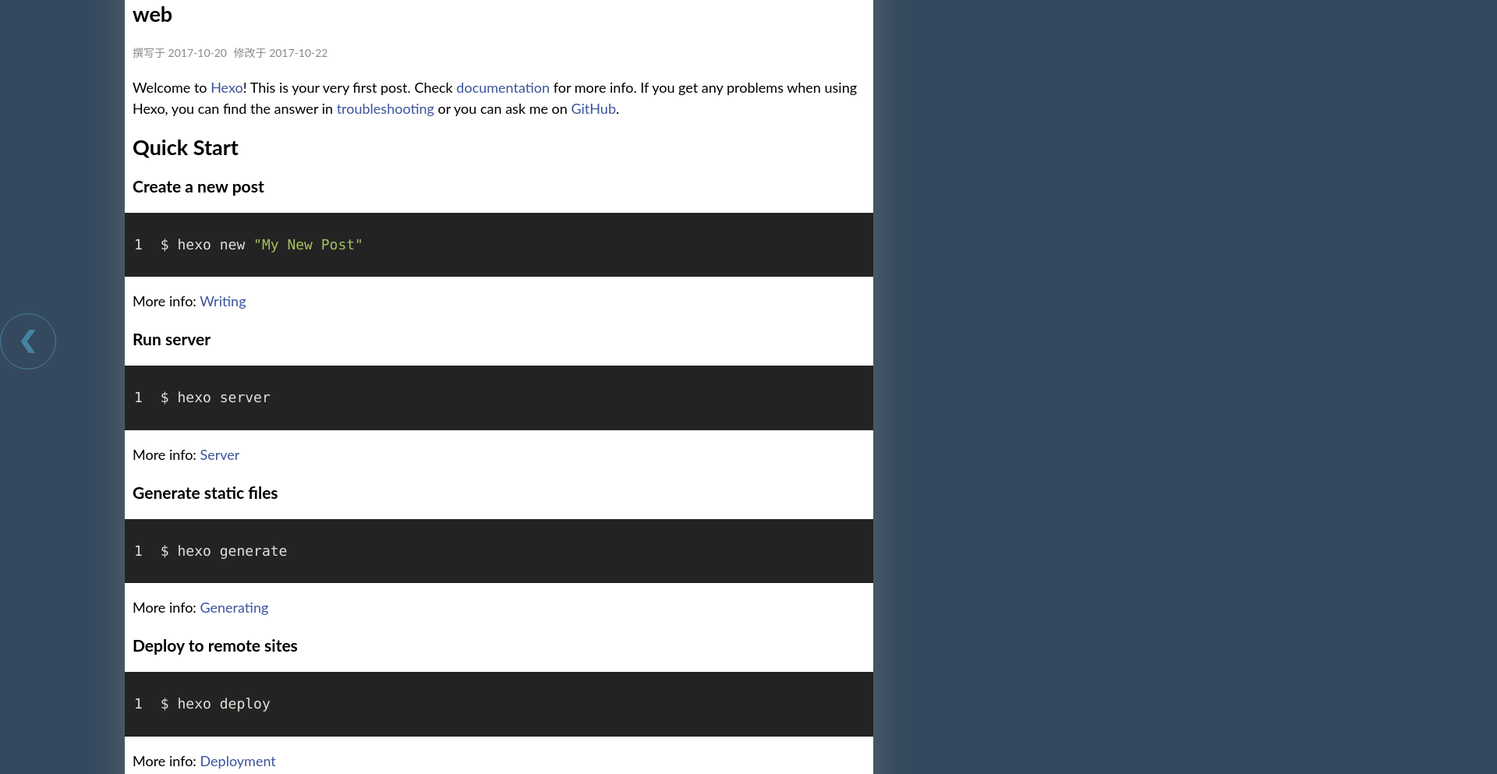
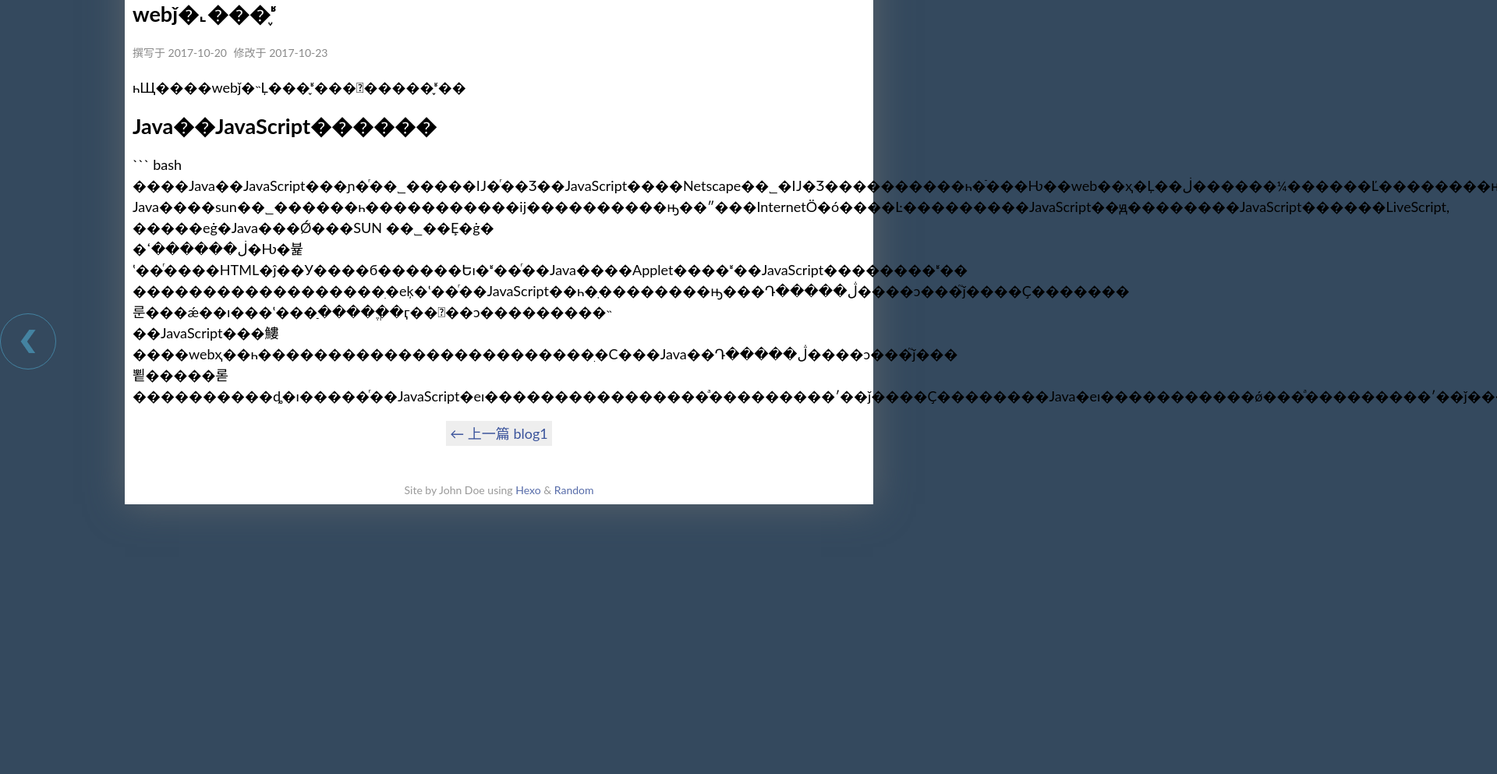
Before and after one commit to Cynthiaman/Cynthiaman.github.io, a plain HTML site: page 2017/10/20/hello-world/index.html in a window 1280 px wide. Shown: the part 78-1071 px from the top of the page at 78% size, 1920 px wide, since content can reach past the window. After the commit the page ends 800 px from the top, so only its background shows below. Drawn offline with Linux system fonts and the light colour scheme.

Commit message:
Site updated: 2017-10-23 22:42:13

````diff
--- a/2017/10/20/hello-world/index.html
+++ b/2017/10/20/hello-world/index.html
@@ -16,10 +16,10 @@
 
 
 
-    <meta name="description" content="Welcome to Hexo! This is your very first post. Check documentation for more info. If you get any problems when using Hexo, you can find the answer in troubleshooting or you can ask me on GitHub.
-Qu...">
+    <meta name="description" content="һЩ����webǰ�˵Ļ���֪ʶ���׻�����֪ʶ��
+Java��JavaScript������``` bash����Java��JavaScript���ɲ�ͬ��˾�����Ĳ�ͬ��Ʒ��JavaScript����Netscape��˾�Ĳ�Ʒ����������һ�ֿ���Ƕ��web��ҳ�Ļ��ڶ������¼������Ľ��������ԣ�Java����su...">
 
-  <title>web [ Cynthia ]</title>
+  <title>webǰ�˻���֪ʶ [ Cynthia ]</title>
 
 
     <link rel="shortcut icon" href="/favicon.ico">
@@ -119,25 +119,18 @@ Qu...">
 
 
   <article id="post">
-    <h1>web</h1>
+    <h1>webǰ�˻���֪ʶ</h1>
     <p class="page-title-sub">
       <span id = "post-title-date">撰写于 2017-10-20</span>
 
-        <span id = "post-title-updated">修改于 2017-10-22</span>
+        <span id = "post-title-updated">修改于 2017-10-23</span>
 
 
 
     </p>
 
-    <p>Welcome to <a href="https://hexo.io/" target="_blank" rel="external">Hexo</a>! This is your very first post. Check <a href="https://hexo.io/docs/" target="_blank" rel="external">documentation</a> for more info. If you get any problems when using Hexo, you can find the answer in <a href="https://hexo.io/docs/troubleshooting.html" target="_blank" rel="external">troubleshooting</a> or you can ask me on <a href="https://github.com/hexojs/hexo/issues" target="_blank" rel="external">GitHub</a>.</p>
-<h2 id="Quick-Start"><a href="#Quick-Start" class="headerlink" title="Quick Start"></a>Quick Start</h2><h3 id="Create-a-new-post"><a href="#Create-a-new-post" class="headerlink" title="Create a new post"></a>Create a new post</h3><figure class="highlight bash"><table><tr><td class="gutter"><pre><div class="line">1</div></pre></td><td class="code"><pre><div class="line">$ hexo new <span class="string">"My New Post"</span></div></pre></td></tr></table></figure>
-<p>More info: <a href="https://hexo.io/docs/writing.html" target="_blank" rel="external">Writing</a></p>
-<h3 id="Run-server"><a href="#Run-server" class="headerlink" title="Run server"></a>Run server</h3><figure class="highlight bash"><table><tr><td class="gutter"><pre><div class="line">1</div></pre></td><td class="code"><pre><div class="line">$ hexo server</div></pre></td></tr></table></figure>
-<p>More info: <a href="https://hexo.io/docs/server.html" target="_blank" rel="external">Server</a></p>
-<h3 id="Generate-static-files"><a href="#Generate-static-files" class="headerlink" title="Generate static files"></a>Generate static files</h3><figure class="highlight bash"><table><tr><td class="gutter"><pre><div class="line">1</div></pre></td><td class="code"><pre><div class="line">$ hexo generate</div></pre></td></tr></table></figure>
-<p>More info: <a href="https://hexo.io/docs/generating.html" target="_blank" rel="external">Generating</a></p>
-<h3 id="Deploy-to-remote-sites"><a href="#Deploy-to-remote-sites" class="headerlink" title="Deploy to remote sites"></a>Deploy to remote sites</h3><figure class="highlight bash"><table><tr><td class="gutter"><pre><div class="line">1</div></pre></td><td class="code"><pre><div class="line">$ hexo deploy</div></pre></td></tr></table></figure>
-<p>More info: <a href="https://hexo.io/docs/deployment.html" target="_blank" rel="external">Deployment</a></p>
+    <p>һЩ����webǰ�˵Ļ���֪ʶ���׻�����֪ʶ��</p>
+<h2 id="Java��JavaScript������"><a href="#Java��JavaScript������" class="headerlink" title="Java��JavaScript������"></a>Java��JavaScript������</h2><p>``` bash<br>����Java��JavaScript���ɲ�ͬ��˾�����Ĳ�ͬ��Ʒ��JavaScript����Netscape��˾�Ĳ�Ʒ����������һ�ֿ���Ƕ��web��ҳ�Ļ��ڶ������¼������Ľ��������ԣ�<br>Java����sun��˾������һ�����������ĳ����������ԣ��ʺ���InternetӦ�ó����Ŀ���������JavaScript��ԭ��������JavaScript������LiveScript,<br>�����еġ�Java���Ǿ���SUN ��˾��Ȩ�ġ�<br>�ڶ������ߵ�Ƕ�뷽ʽ��ͬ����HTML�ĵ��У����б������Եı�ʶ��ͬ��Java����Applet����ʶ��JavaScript����<script></script>����ʶ��<br>������������������ִ�еķ�ʽ��ͬ��JavaScript��һ�ֽ��������ԣ���Դ�����ڷ����ͻ���֮ǰ����Ҫ�������룬���ǽ��ı���ʽ���ַ�����ֱ�ӷ��͸��ͻ���������˵<br>��JavaScript���䱾����webҳ��һ������������������������ִ�С���Java��Դ�����ڷ����ͻ���֮ǰ���뾭�����롣<br>����������ȡ�ı�����ͬ��JavaScript�еı����������������ͣ���������ʹ��ǰ����Ҫ��������Java�еı�����������ǿ���ͣ���������ʹ��ǰ����Ҫ������</p>
 
   </article>
   <div class="random-toc-area">
@@ -145,7 +138,7 @@ Qu...">
   <button class="btn-hide-toc btn-hide-toc-hide" onclick="TOCToggle()">隐藏目录</button>
   <div class="random-toc">
     <h2>目录</h2>
-    <ol class="toc"><li class="toc-item toc-level-2"><a class="toc-link" href="#Quick-Start"><span class="toc-text">Quick Start</span></a><ol class="toc-child"><li class="toc-item toc-level-3"><a class="toc-link" href="#Create-a-new-post"><span class="toc-text">Create a new post</span></a></li><li class="toc-item toc-level-3"><a class="toc-link" href="#Run-server"><span class="toc-text">Run server</span></a></li><li class="toc-item toc-level-3"><a class="toc-link" href="#Generate-static-files"><span class="toc-text">Generate static files</span></a></li><li class="toc-item toc-level-3"><a class="toc-link" href="#Deploy-to-remote-sites"><span class="toc-text">Deploy to remote sites</span></a></li></ol></li></ol>
+    <ol class="toc"><li class="toc-item toc-level-2"><a class="toc-link" href="#Java��JavaScript������"><span class="toc-text">Java��JavaScript������</span></a></li></ol>
   </div>
 </div>
 
````
Also changed, not shown: 2017/10/22/blog1/index.html (+2 -2 lines), archives/2017/10/index.html (+1 -1 lines), archives/2017/index.html (+1 -1 lines), archives/index.html (+1 -1 lines).
